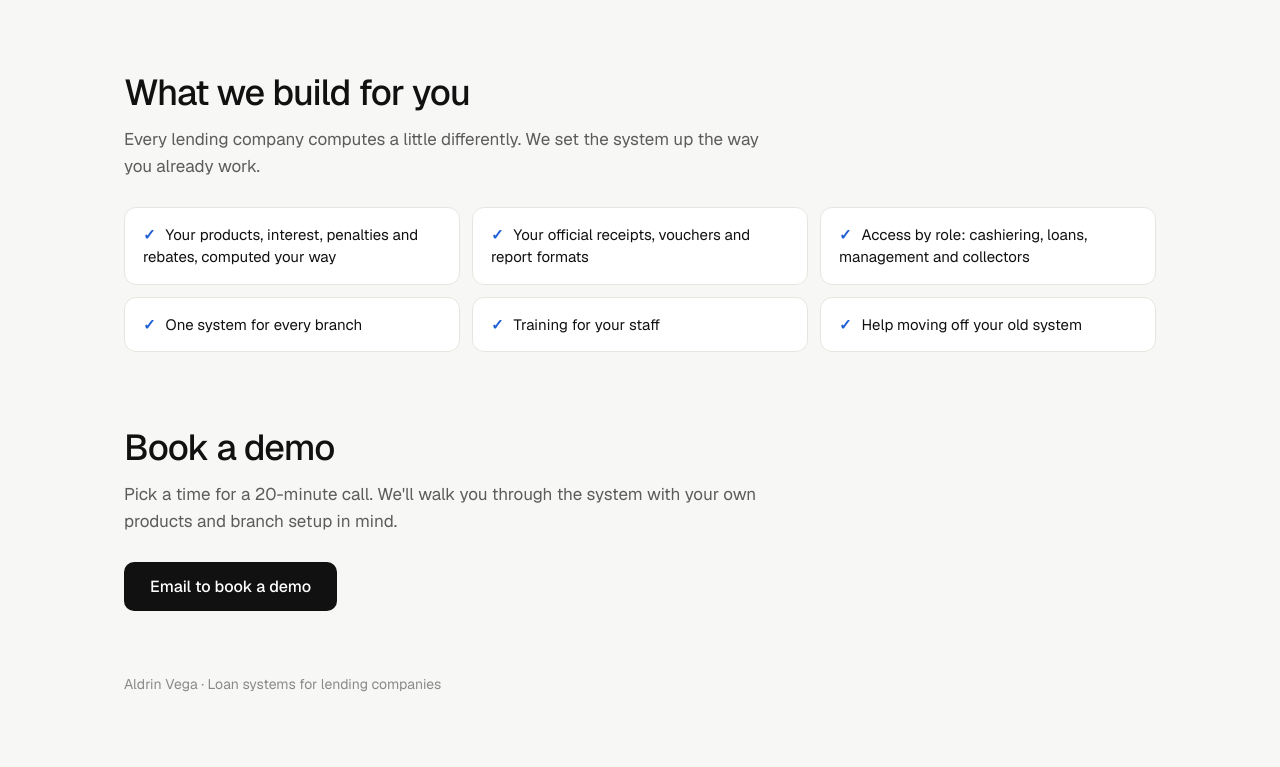
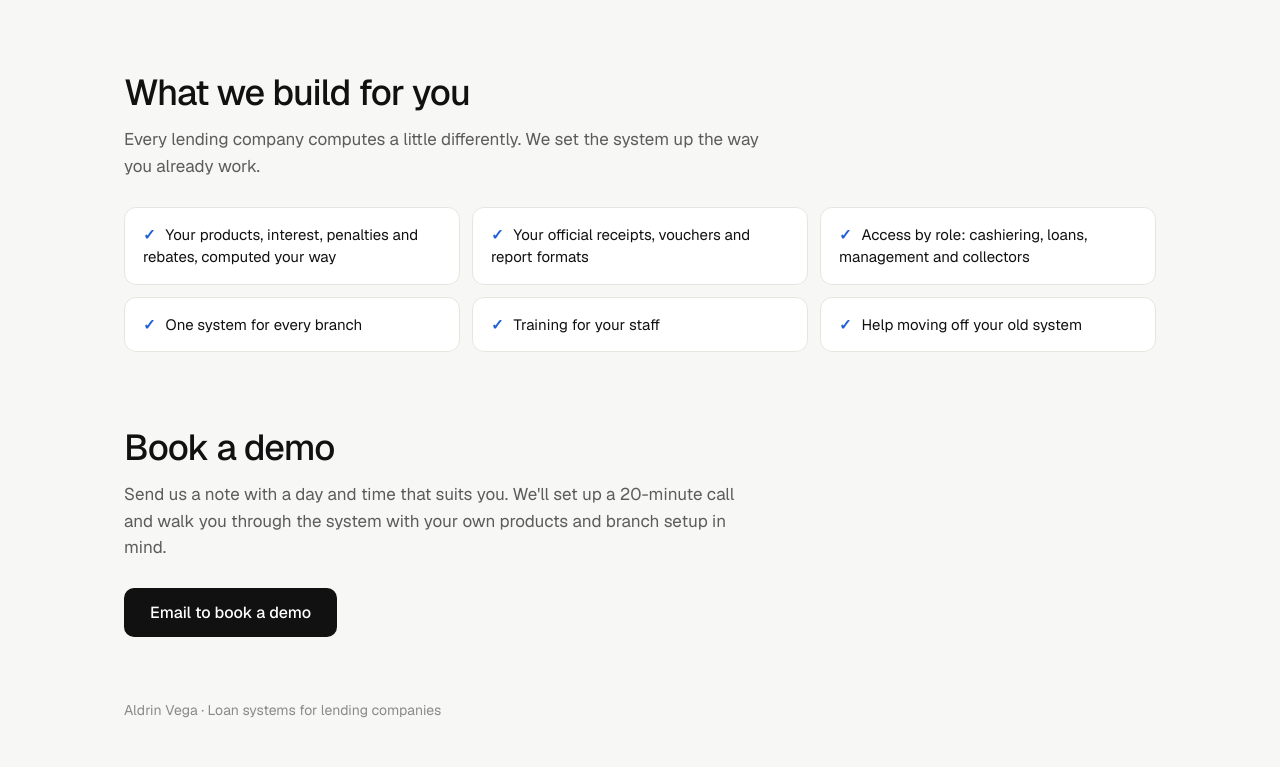
Before and after one commit to aldrinvega/loan-system-tour, a plain HTML site: page index.html in a window 1280 px wide. Shown: the part 3056-3823 px from the top of the page. Before the commit the page ends 3797 px from the top, so only its background shows below. Drawn offline with nearby package versions, Linux system fonts and the light colour scheme.

Commit message:
Match the booking copy to the email button
Co-Authored-By: Claude Opus 5.5 <noreply@anthropic.com>

```diff
--- a/index.html
+++ b/index.html
@@ -89,7 +89,7 @@
 
   <section id="book">
     <h2>Book a demo</h2>
-    <p class="sub">Pick a time for a 20-minute call. We'll walk you through the system with your own products and branch setup in mind.</p>
+    <p class="sub">Send us a note with a day and time that suits you. We'll set up a 20-minute call and walk you through the system with your own products and branch setup in mind.</p>
     <!-- shortcut: email instead of a calendar; swap in a booking-page iframe once there is one -->
     <a class="btn" href="mailto:aldrinmundovega@gmail.com?subject=Loan%20system%20demo&amp;body=Hi%20Aldrin%2C%0A%0AI%27d%20like%20a%20demo%20of%20the%20loan%20system.%0A%0ACompany%3A%20%0ANumber%20of%20branches%3A%20%0APreferred%20day%20and%20time%3A%20%0A">Email to book a demo</a>
   </section>
```
